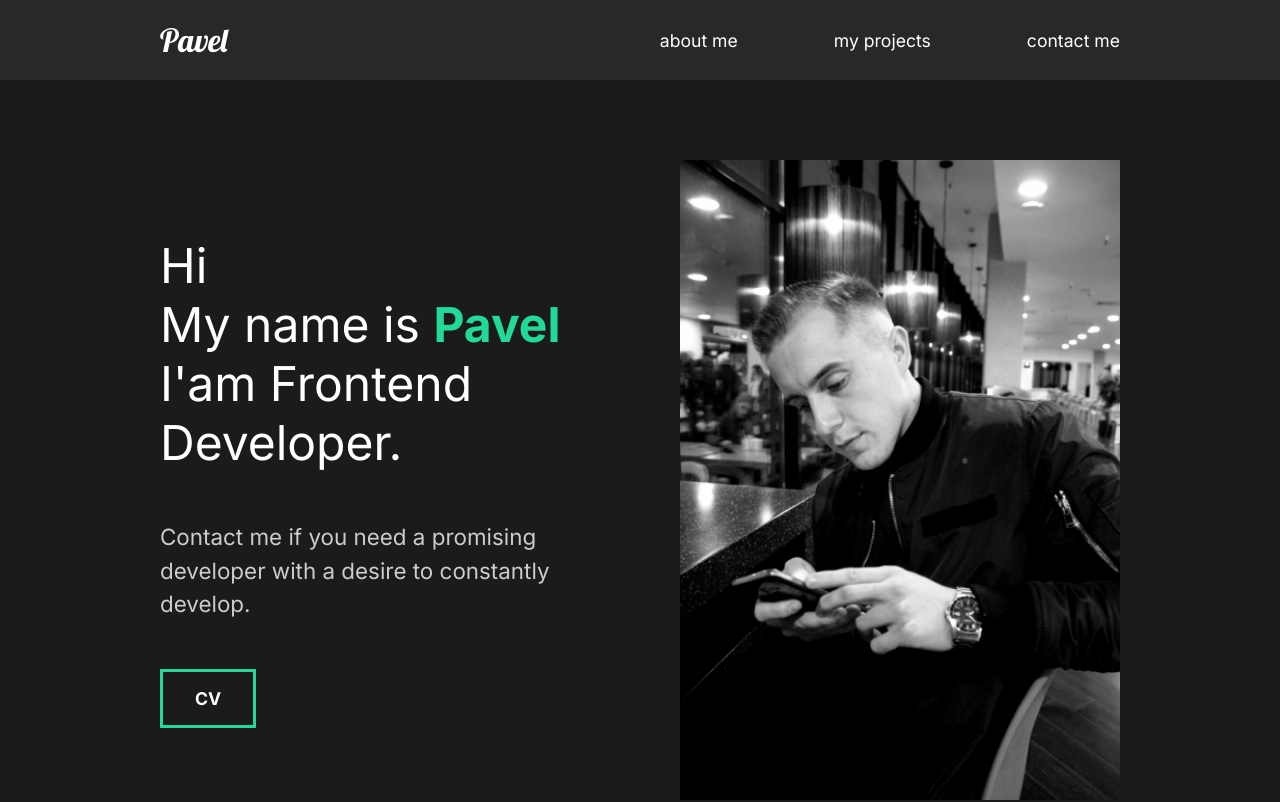
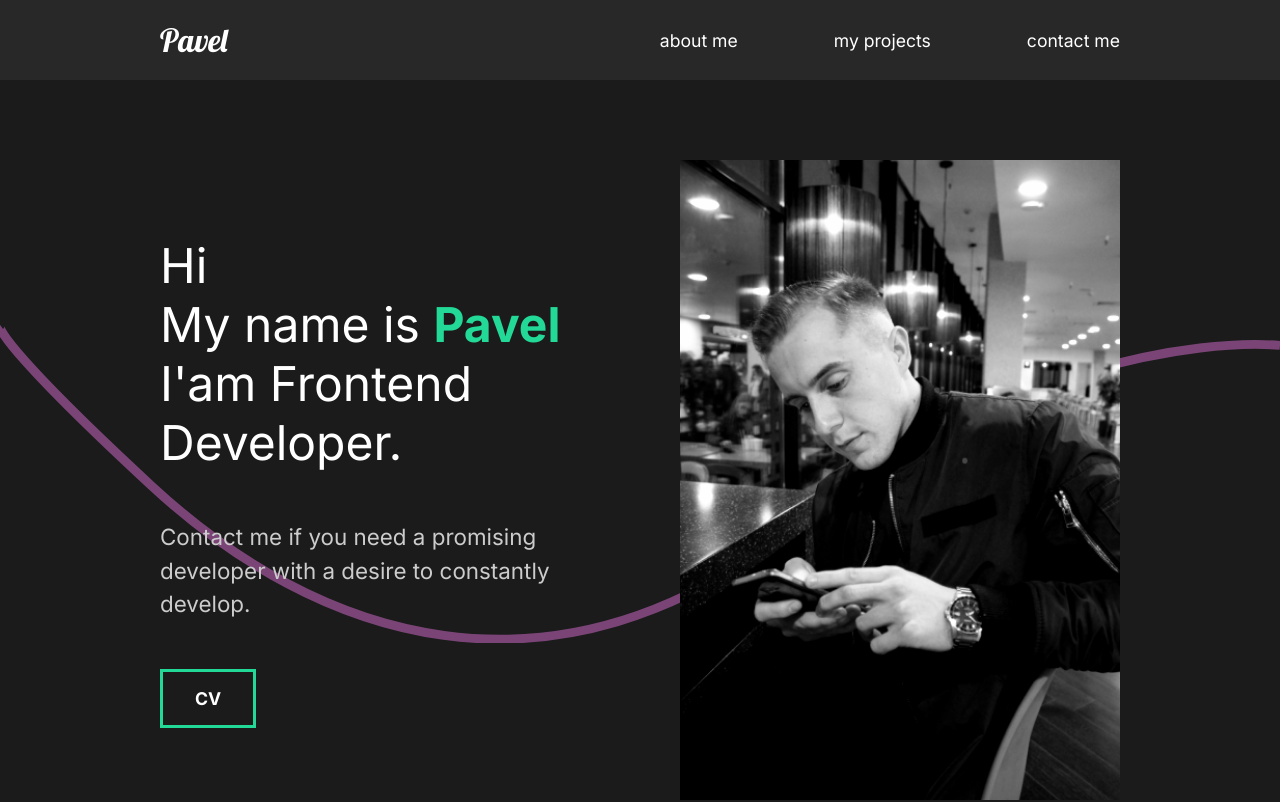
Before and after one commit to pavel97107/my-portfolio, a React (Create React App) app: page / in a window 1280 px wide. Shown: the top 802 px of the page. Built offline with nearby package versions, Linux system fonts and the light colour scheme.

Commit message:
WaveAnimation

```diff
--- a/src/components/aboutSection/index.jsx
+++ b/src/components/aboutSection/index.jsx
@@ -16,6 +16,8 @@
   Title,
   Button,
 } from "./styles/aboutSection";
+
+import { Wave } from "../";
 
 export default () => {
   return (
@@ -43,6 +45,7 @@
       <ImageContainer>
         <Image variants={photoAnimation} src={myPhoto} alt="myPhoto" />
       </ImageContainer>
+      <Wave />
     </About>
   );
 };
--- a/src/components/aboutSection/styles/aboutSection.js
+++ b/src/components/aboutSection/styles/aboutSection.js
@@ -11,6 +11,7 @@
 export const Description = styled.div`
   flex: 1;
   padding-right: 5rem;
+  z-index: 2;
 `;
 export const CustomizeText = styled.span``;
 
@@ -31,6 +32,7 @@
 export const ImageContainer = styled.div`
   flex: 1;
   overflow: hidden;
+  z-index: 2;
 `;
 export const Image = styled(motion.img)`
   width: 100%;
--- a/src/components/index.js
+++ b/src/components/index.js
@@ -2,3 +2,4 @@
 export { default as SkillsSection } from "./skillsSection";
 export { default as FaqSection} from "./faqSection";
 export {default as Nav} from './nav'
+export {default as Wave} from './wave'
--- /dev/null
+++ b/src/components/wave/index.js
@@ -0,0 +1,23 @@
+import React from "react";
+import { WaveSvg, MotionPath } from "./styles/wave";
+export default () => {
+  return (
+    <>
+      <WaveSvg
+        viewBox="0 0 1440 363"
+        fill="none"
+        xmlns="http://www.w3.org/2000/svg"
+      >
+        <MotionPath
+          initial={{ pathLength: 0, pathOffset: 1 }}
+          animate={{ pathLength: 1, pathOffset: 0 }}
+          transition={{ duration: 1}}
+          d="M1440 27.4774C1352.73 19.8184 1122.41 49.0556 899.331 227.276C620.48 450.052 354.282 355.647 170.328 185.318C23.165 49.0556 -4.21721 8.32998 0.487081 5"
+          stroke="#D96ED4"
+          strokeOpacity="0.5"
+          strokeWidth="10"
+        />
+      </WaveSvg>
+    </>
+  );
+};
--- /dev/null
+++ b/src/components/wave/styles/wave.js
@@ -0,0 +1,10 @@
+import styled from "styled-components";
+import { motion } from "framer-motion";
+
+export const WaveSvg = styled.svg`
+  position: absolute;
+  left: 0;
+  z-index: 1;
+`;
+
+export const MotionPath = styled(motion.path)``
```
